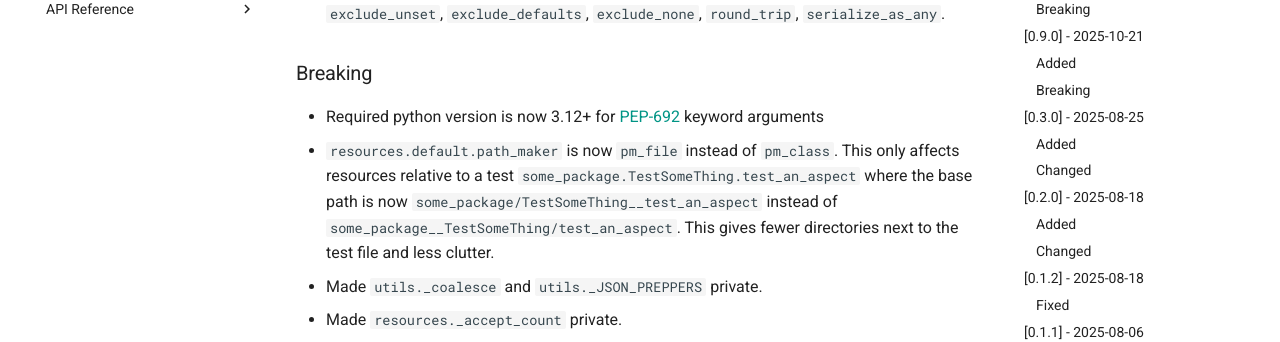
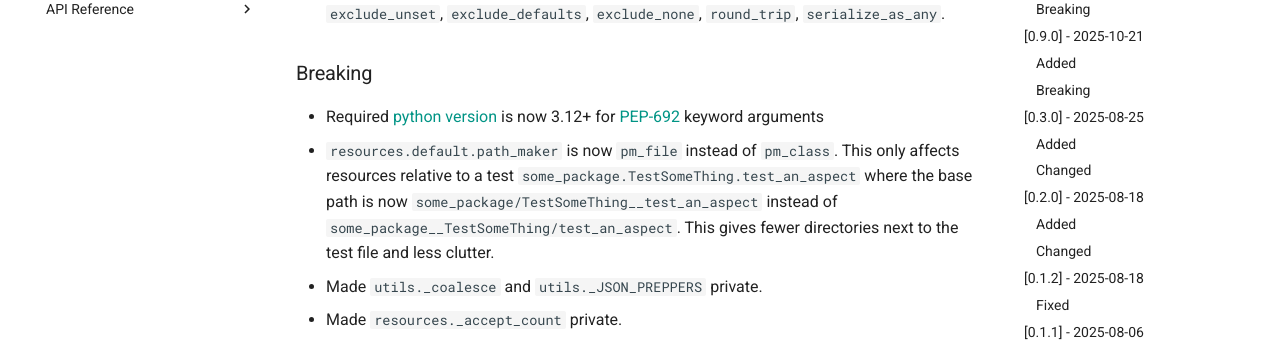
Before and after one commit to Ankeri/pytest-respect, an MkDocs documentation site: the page built from docs/CHANGES.md, in a window 1280 px wide and 900 px high, scrolled down 307 px. Shown: the part 153-495 px from the top of the window. Built offline with MkDocs 1.6.1 and Material for MkDocs 9.7.7, drawn with Linux system fonts in a browser that asks for light colours; comment, search, counter and statistics services are not loaded; some of the changed lines change nothing that is shown.

Commit message:
Small changes fix

```diff
--- a/docs/CHANGES.md
+++ b/docs/CHANGES.md
@@ -11,10 +11,9 @@ and this project adheres to [Semantic Versioning](https://semver.org/spec/v2.0.0
 
 - In `resources`, the methods `expect_pydantic`, `save_pydantic`, `expect_pydantic_adapter` and `save_pydantic_adapter` now accept several new arguments which are passed to the pydantic `model_dump` or `python_dump` methods: `include`, `exclude`, `by_alias`, `exclude_unset`, `exclude_defaults`, `exclude_none`, `round_trip`, `serialize_as_any`.
 
-
 ### Breaking
 
-- Required python version is now 3.12+ for [PEP-692](https://peps.python.org/pep-0692/) keyword arguments
+- Required [python version](https://devguide.python.org/versions/) is now 3.12+ for [PEP-692](https://peps.python.org/pep-0692/) keyword arguments
 - `resources.default.path_maker` is now `pm_file` instead of `pm_class`. This only affects resources relative to a test `some_package.TestSomeThing.test_an_aspect` where the base path is now `some_package/TestSomeThing__test_an_aspect` instead of `some_package__TestSomeThing/test_an_aspect`. This gives fewer directories next to the test file and less clutter.
 - Made `utils._coalesce` and `utils._JSON_PREPPERS` private.
 - Made `resources._accept_count` private.
```
